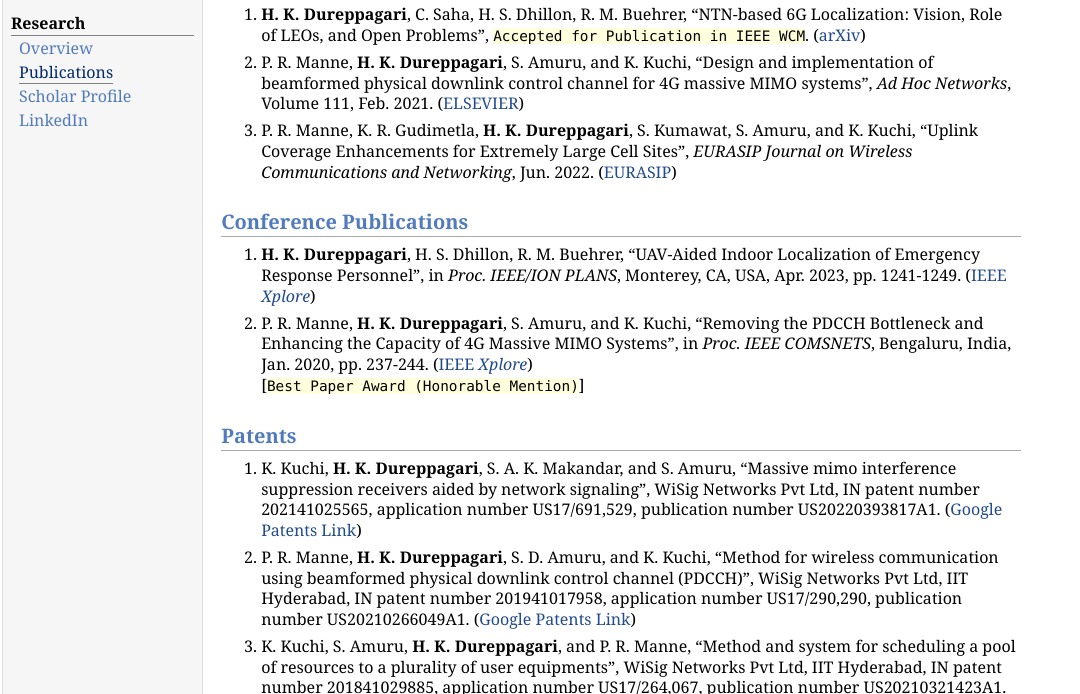
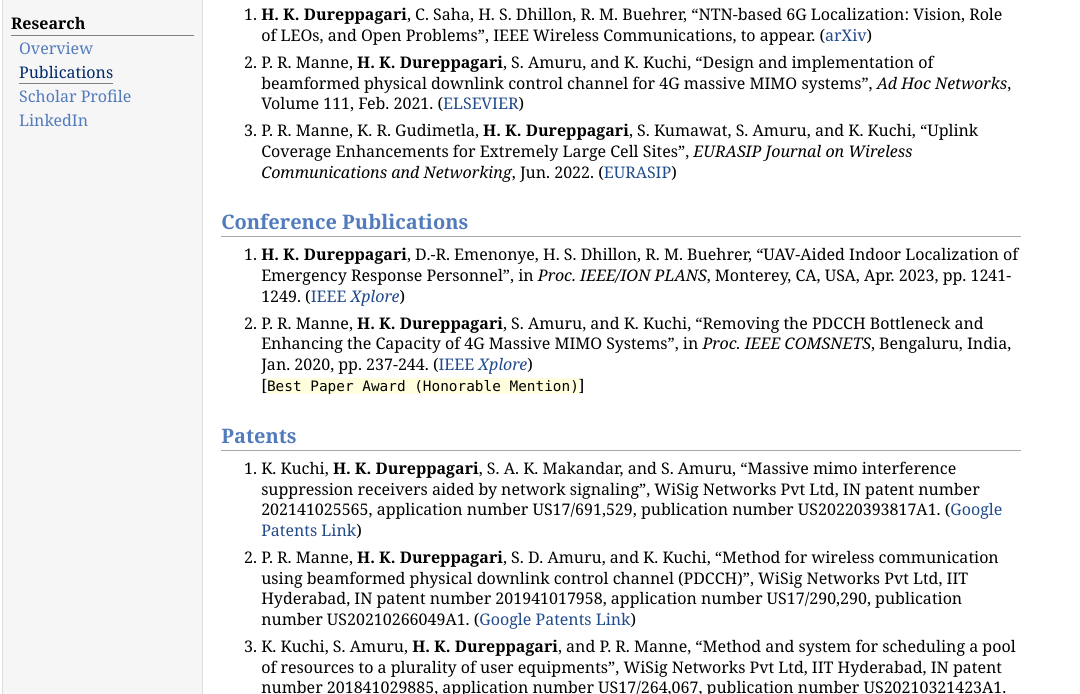
Before and after one commit to harishkumar468/harishkumard.github.io, a plain HTML site: page publications.html in a window 1280 px wide. Shown: the part 104-798 px from the top of the page, without its empty margins (0-1080 px from the left). Drawn offline with nearby package versions, Linux system fonts and the light colour scheme; some packages are replaced by stand-ins of ours.

Commit message:
IEEE WCM Acceptance

```diff
--- a/publications.html
+++ b/publications.html
@@ -35,7 +35,7 @@ MathJax.Hub.Config({
 </div>
 <h2>Journal Publications</h2>
 <ol>
-<li><p><b>H. K. Dureppagari</b>, C. Saha, H. S. Dhillon, R. M. Buehrer, &ldquo;NTN-based 6G Localization: Vision, Role of LEOs, and Open Problems&rdquo;, <tt>Accepted for Publication in IEEE WCM</tt>. (<a href="https://arxiv.org/abs/2305.12259" target=&ldquo;blank&rdquo;>arXiv</a>)
+<li><p><b>H. K. Dureppagari</b>, C. Saha, H. S. Dhillon, R. M. Buehrer, &ldquo;NTN-based 6G Localization: Vision, Role of LEOs, and Open Problems&rdquo;, IEEE Wireless Communications, to appear. (<a href="https://arxiv.org/abs/2305.12259" target=&ldquo;blank&rdquo;>arXiv</a>)
 </p>
 </li>
 <li><p>P. R. Manne, <b>H. K. Dureppagari</b>, S. Amuru, and K. Kuchi, &ldquo;Design and implementation of beamformed physical downlink control channel for 4G massive MIMO systems&rdquo;, <i>Ad Hoc Networks</i>, Volume 111, Feb. 2021. (<a href="https://www.sciencedirect.com/science/article/abs/pii/S1570870520307034" target=&ldquo;blank&rdquo;>ELSEVIER</a>)
@@ -47,7 +47,7 @@ MathJax.Hub.Config({
 </ol>
 <h2>Conference Publications</h2>
 <ol>
-<li><p><b>H. K. Dureppagari</b>, H. S. Dhillon, R. M. Buehrer, &ldquo;UAV-Aided Indoor Localization of Emergency Response Personnel&rdquo;, in <i>Proc. IEEE/ION PLANS</i>, Monterey, CA, USA, Apr. 2023, pp. 1241-1249. (<a href="https://ieeexplore.ieee.org/document/10139944" target=&ldquo;blank&rdquo;>IEEE <i>Xplore</i></a>)<br />
+<li><p><b>H. K. Dureppagari</b>, D.-R. Emenonye, H. S. Dhillon, R. M. Buehrer, &ldquo;UAV-Aided Indoor Localization of Emergency Response Personnel&rdquo;, in <i>Proc. IEEE/ION PLANS</i>, Monterey, CA, USA, Apr. 2023, pp. 1241-1249. (<a href="https://ieeexplore.ieee.org/document/10139944" target=&ldquo;blank&rdquo;>IEEE <i>Xplore</i></a>)<br />
 </p>
 </li>
 <li><p>P. R. Manne, <b>H. K. Dureppagari</b>, S. Amuru, and K. Kuchi, &ldquo;Removing the PDCCH Bottleneck and Enhancing the Capacity of 4G Massive MIMO Systems&rdquo;, in <i>Proc. IEEE COMSNETS</i>, Bengaluru, India, Jan. 2020, pp. 237-244. (<a href="https://ieeexplore.ieee.org/document/9027449" target=&ldquo;blank&rdquo;>IEEE <i>Xplore</i></a>)<br />
```
Also changed, not shown: 1 other file.
